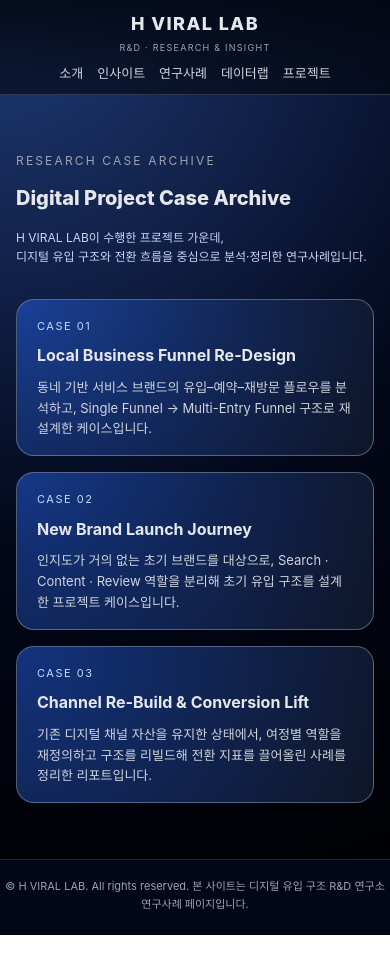
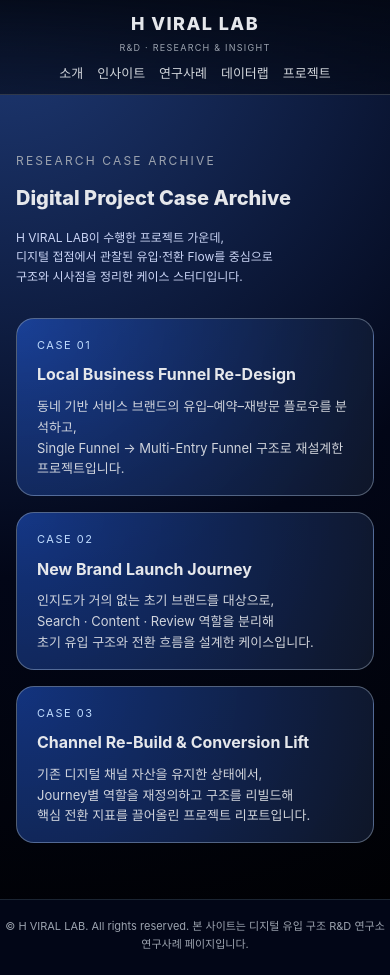
Before and after one commit to hyun012019-wq/hvirallab, a plain HTML site: page case/index.html in a window 390 px wide. Before the commit the page ends 935 px from the top, so only its background shows below. Drawn offline with Linux system fonts and the light colour scheme.

Commit message:
Update index.html

```diff
--- a/case/index.html
+++ b/case/index.html
@@ -5,15 +5,17 @@
   <title>H VIRAL LAB 연구사례 | Digital Project Case Archive</title>
   <meta name="viewport" content="width=device-width, initial-scale=1" />
 
-  <!-- 메타 태그 -->
+  <!-- 메타 태그 (연구사례용) -->
   <meta name="description" content="H VIRAL LAB 연구사례 아카이브. 실제 프로젝트에서 관찰한 디지털 유입 구조와 전환 흐름을 정리한 케이스 스터디 컬렉션입니다.">
   <meta name="keywords" content="H VIRAL LAB, 디지털 유입 구조, R&D, 프로젝트 케이스, 마케팅 연구소">
 
-  <!-- OG 태그 -->
+  <!-- 기본 OG 태그 -->
   <meta property="og:title" content="H VIRAL LAB 연구사례 | Digital Project Case Archive">
   <meta property="og:description" content="브랜드의 디지털 접점에서 관찰한 유입 구조와 전환 흐름을 정리한 H VIRAL LAB의 프로젝트 연구사례입니다.">
   <meta property="og:type" content="website">
   <meta property="og:url" content="https://hvirallab.co.kr/case/">
+  <!-- OG 이미지 -->
+  <meta property="og:image" content="https://hvirallab.co.kr/og-image.png">
   <meta property="og:image" content="https://hvirallab.co.kr/og-image-wide.png">
   <meta property="og:image:width" content="1200">
   <meta property="og:image:height" content="630">
@@ -24,11 +26,12 @@
   <meta name="twitter:description" content="프로젝트 현장에서 관찰한 디지털 유입·전환 흐름을 구조화한 H VIRAL LAB의 케이스 스터디입니다.">
   <meta name="twitter:image" content="https://hvirallab.co.kr/og-image-wide.png">
 
-  <!-- 파비콘 -->
+  <!-- 파비콘 (홈과 동일) -->
   <link rel="icon" type="image/svg+xml" href="/favicon-16x16.svg" />
   <link rel="icon" type="image/png" sizes="32x32" href="/favicon-32x32.png" />
 
   <style>
+    /* ====== 여기까지는 홈 index와 구조 같게 유지 ====== */
     * {
       margin: 0;
       padding: 0;
@@ -70,7 +73,7 @@
       padding: 0 20px;
     }
 
-    /* ===== 헤더 (홈과 동일) ===== */
+    /* 헤더 (홈과 100% 동일) */
     header {
       position: sticky;
       top: 0;
@@ -146,7 +149,64 @@
       white-space: nowrap;
     }
 
-    /* ===== 페이지 히어로 & 케이스 리스트 ===== */
+    footer {
+      border-top: 1px solid rgba(31, 41, 55, 0.9);
+      padding: 18px 0 22px;
+      font-size: 11px;
+      text-align: center;
+      color: #9ca3af;
+      background: #020617;
+    }
+
+    /* ====== 모바일 공통 레이아웃 (홈과 완전 동일) ====== */
+    @media (max-width: 768px) {
+      .container {
+        padding: 0 16px;
+      }
+
+      .nav {
+        height: auto;
+        padding: 10px 0 8px;
+        flex-direction: column;
+        align-items: center;
+        gap: 8px;
+      }
+
+      .logo-area {
+        align-items: center;
+      }
+
+      .logo-main {
+        font-size: 18px;
+      }
+
+      .logo-sub {
+        font-size: 9px;
+        letter-spacing: 0.14em;
+      }
+
+      .nav-menu {
+        width: 100%;
+        flex-wrap: wrap;
+        row-gap: 8px;
+        column-gap: 18px;
+        font-size: 13px;
+        justify-content: center;
+        text-align: center;
+      }
+
+      .nav-menu a {
+        padding-bottom: 2px;
+      }
+    }
+
+    @media (max-width: 420px) {
+      .nav-menu {
+        column-gap: 14px;
+      }
+    }
+
+    /* ====== 여기부터는 연구사례 전용 스타일 ====== */
     .page-hero {
       padding: 80px 0 40px;
     }
@@ -211,78 +271,22 @@
       opacity: 0.9;
     }
 
-    footer {
-      border-top: 1px solid rgba(31, 41, 55, 0.9);
-      padding: 18px 0 22px;
-      font-size: 11px;
-      text-align: center;
-      color: #9ca3af;
-      background: #020617;
-    }
-
-    /* ===== 모바일 공통 레이아웃 (홈과 동일) ===== */
     @media (max-width: 768px) {
-      .container {
-        padding: 0 16px;
-      }
-
-      .nav {
-        height: auto;
-        padding: 10px 0 8px;
-        flex-direction: column;
-        align-items: center;
-        gap: 8px;
-      }
-
-      .logo-area {
-        align-items: center;
-      }
-
-      .logo-main {
-        font-size: 18px;
-      }
-
-      .logo-sub {
-        font-size: 9px;
-        letter-spacing: 0.14em;
-      }
-
-      .nav-menu {
-        width: 100%;
-        flex-wrap: wrap;
-        row-gap: 8px;
-        column-gap: 18px;
-        font-size: 13px;
-        justify-content: center;
-        text-align: center;
-      }
-
-      .nav-menu a {
-        padding-bottom: 2px;
-      }
-
       .page-hero {
         padding: 56px 0 32px;
       }
-
       .page-title {
         font-size: 22px;
       }
-
       .page-sub {
         font-size: 13px;
       }
     }
 
     @media (max-width: 420px) {
-      .nav-menu {
-        column-gap: 14px;
-      }
-
       .page-title {
         font-size: 20px;
       }
-
       .page-sub {
         font-size: 12px;
       }
@@ -314,7 +318,8 @@
         <h1 class="page-title">Digital Project Case Archive</h1>
         <p class="page-sub">
           H VIRAL LAB이 수행한 프로젝트 가운데,<br>
-          디지털 유입 구조와 전환 흐름을 중심으로 분석·정리한 연구사례입니다.
+          디지털 접점에서 관찰된 유입·전환 Flow를 중심으로<br>
+          구조와 시사점을 정리한 케이스 스터디입니다.
         </p>
       </div>
     </section>
@@ -327,8 +332,8 @@
             <div class="case-label">CASE 01</div>
             <h2 class="case-title">Local Business Funnel Re-Design</h2>
             <p class="case-desc">
-              동네 기반 서비스 브랜드의 유입–예약–재방문 플로우를 분석하고,
-              Single Funnel → Multi-Entry Funnel 구조로 재설계한 케이스입니다.
+              동네 기반 서비스 브랜드의 유입–예약–재방문 플로우를 분석하고,<br>
+              Single Funnel → Multi-Entry Funnel 구조로 재설계한 프로젝트입니다.
             </p>
           </article>
 
@@ -336,9 +341,9 @@
             <div class="case-label">CASE 02</div>
             <h2 class="case-title">New Brand Launch Journey</h2>
             <p class="case-desc">
-              인지도가 거의 없는 초기 브랜드를 대상으로,
-              Search · Content · Review 역할을 분리해
-              초기 유입 구조를 설계한 프로젝트 케이스입니다.
+              인지도가 거의 없는 초기 브랜드를 대상으로,<br>
+              Search · Content · Review 역할을 분리해<br>
+              초기 유입 구조와 전환 흐름을 설계한 케이스입니다.
             </p>
           </article>
 
@@ -346,9 +351,9 @@
             <div class="case-label">CASE 03</div>
             <h2 class="case-title">Channel Re-Build & Conversion Lift</h2>
             <p class="case-desc">
-              기존 디지털 채널 자산을 유지한 상태에서,
-              여정별 역할을 재정의하고 구조를 리빌드해
-              전환 지표를 끌어올린 사례를 정리한 리포트입니다.
+              기존 디지털 채널 자산을 유지한 상태에서,<br>
+              Journey별 역할을 재정의하고 구조를 리빌드해<br>
+              핵심 전환 지표를 끌어올린 프로젝트 리포트입니다.
             </p>
           </article>
         </div>
```
